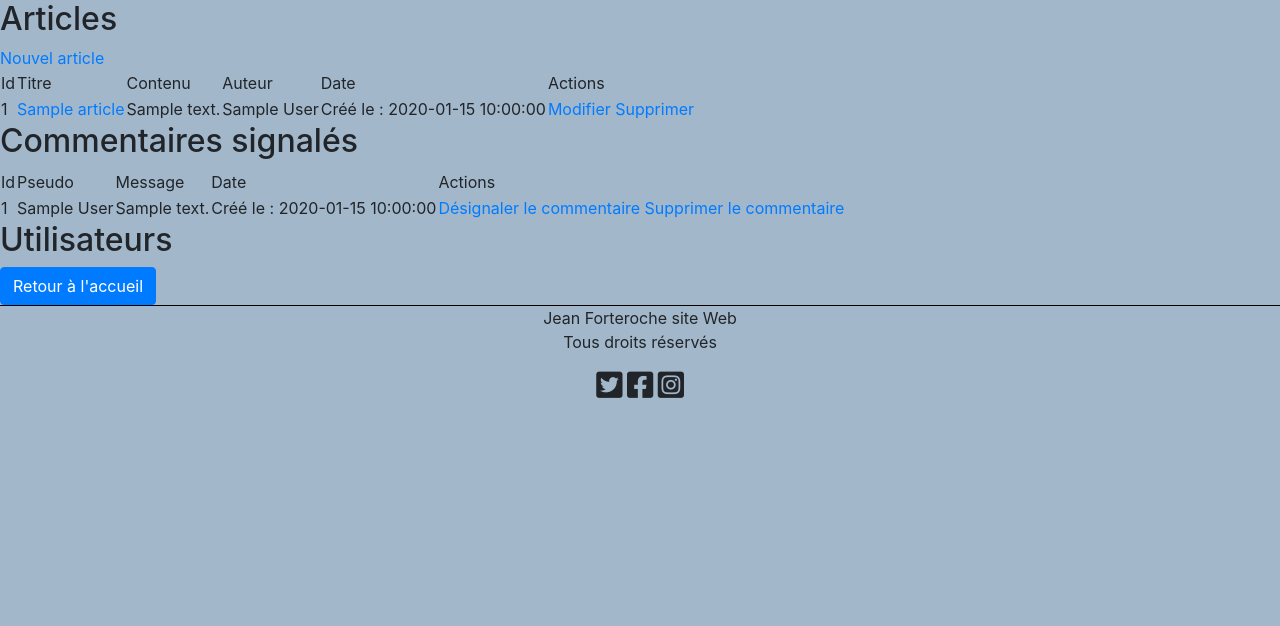
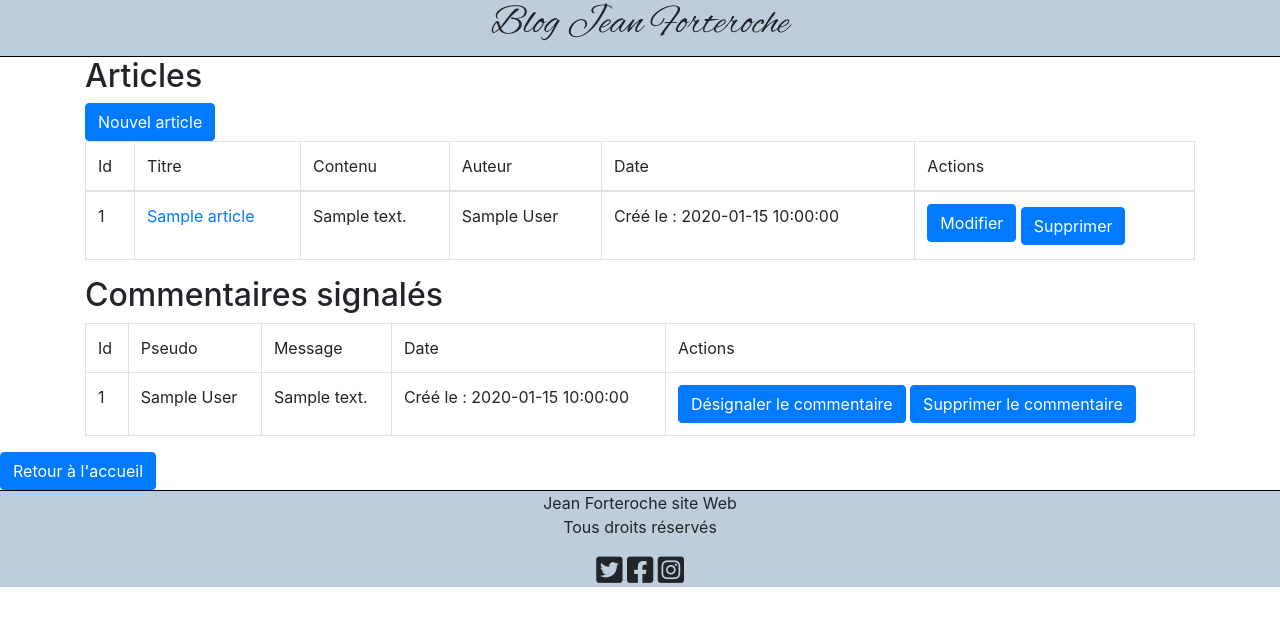
Before and after one commit to Alexis-Boisseleau/Projet-4, a PHP site: template templates/administration.php in a window 1280 px wide. Shown: the top 626 px of the page. Run offline with PHP 8.4, Linux system fonts and the light colour scheme; the template is opened without the code that fills it: most values are stand-ins (such as "Sample title", 1, 10 or a date in 2020); data that the repository does not hold is empty; some libraries are stand-ins or nearby versions.

Commit message:
changements texte/ amélioration administration

```diff
--- a/public/css/projet-4.css
+++ b/public/css/projet-4.css
@@ -5,14 +5,17 @@
 }
 /* css base */
 body{
-    background-color:  #A2B7CA !important;
+    background-color:  !important;
+}
+
+header{
+    font-family: 'AlexBrush-Regular', Arial, Helvetica, sans-serif;
+    text-align: center;
+    background-color:#BDCDDB ;
+    border-bottom: 1px solid black;
 }
 
 /* css page home */
-h1{
-
-    font-family: 'AlexBrush-Regular', Arial, Helvetica, sans-serif;
-}
 
 
 img{
@@ -36,6 +39,7 @@ img{
 .title-article-home{
     font-size: 30px;
     font-family: 'AlexBrush-Regular', Arial, Helvetica, sans-serif;
+    height: 60px;
 }
 
 
@@ -47,9 +51,6 @@ img{
     overflow: hidden;
 }
 
-.author_home{
-
-}
 
 /* css page single */
 #comment{
@@ -62,6 +63,7 @@ img{
 footer{
     border-top: 1px solid black;
     text-align: center;
+    background-color: #BDCDDB;
 
 }
 
--- a/templates/administration.php
+++ b/templates/administration.php
@@ -9,10 +9,11 @@
 
 
 
-
+<div class="container table-responsive">
     <h2>Articles</h2>
-<a href="../public/index.php?route=addArticle">Nouvel article</a>
-<table>
+    <a href="../public/index.php?route=addArticle" class="btn btn-primary">Nouvel article</a>
+    <table class="table table-bordered">
+        <thead class="thead-dark">
             <tr>
                 <td>Id</td>
                 <td>Titre</td>
@@ -21,29 +22,32 @@
                 <td>Date</td>
                 <td>Actions</td>
             </tr>
+        </thead>
         <?php
         foreach ($articles as $article)
         {
             ?>
             <tr>
                 <td><?= htmlspecialchars($article->getId());?></td>
-            <td><a href="../public/index.php?route=article&articleId=<?= htmlspecialchars($article->getId());?>"><?= htmlspecialchars($article->getTitle());?></a></td>
-            <td><?= substr(htmlspecialchars($article->getContent()), 0, 150);?></td>
-            <td><?= htmlspecialchars($article->getAuthor());?></td>
+                <td><a href="../public/index.php?route=article&articleId=<?= htmlspecialchars($article->getId());?>"><?= $article->getTitle();?></a></td>
+                <td><?= substr($article->getContent(), 0, 150);?></td>
+                <td><?= $article->getAuthor();?></td>
                 <td>Créé le : <?= htmlspecialchars($article->getCreatedAt());?></td>
                 <td>
-                <a href="../public/index.php?route=editArticle&articleId=<?= $article->getId(); ?>">Modifier</a>
-                <a href="../public/index.php?route=deleteArticle&articleId=<?= $article->getId(); ?>">Supprimer</a>
+                    <a href="../public/index.php?route=editArticle&articleId=<?= $article->getId(); ?>"  class="btn btn-primary" style="margin-bottom: 5px;">Modifier</a>
+                    <a href="../public/index.php?route=deleteArticle&articleId=<?= $article->getId(); ?>"  class="btn btn-primary">Supprimer</a>
                 </td>
             </tr>
             <?php
         }
         ?>
     </table>
+</div>
 
+<div class="container table-responsive">
     <h2>Commentaires signalés</h2>
 
-<table>
+    <table class="table table-bordered">
         <tr>
             <td>Id</td>
             <td>Pseudo</td>
@@ -61,15 +65,16 @@
                 <td><?= substr(htmlspecialchars($comment->getContent()), 0, 150);?></td>
                 <td>Créé le : <?= htmlspecialchars($comment->getCreatedAt());?></td>
                 <td>
-                <a href="../public/index.php?route=unflagComment&commentId=<?= $comment->getId(); ?>">Désignaler le commentaire</a>
-                <a href="../public/index.php?route=deleteComment&commentId=<?= $comment->getId(); ?>">Supprimer le commentaire</a>
+                    <a href="../public/index.php?route=unflagComment&commentId=<?= $comment->getId(); ?>" class="btn btn-primary">Désignaler le commentaire</a>
+                    <a href="../public/index.php?route=deleteComment&commentId=<?= $comment->getId(); ?>" class="btn btn-primary">Supprimer le commentaire</a>
                 </td>
             </tr>
             <?php
         }
         ?>
     </table>
+</div>
 
-<h2>Utilisateurs</h2>
+
 
 <a href="../public/index.php" class="btn btn-primary">Retour à l'accueil</a>
--- a/templates/base.php
+++ b/templates/base.php
@@ -20,11 +20,12 @@
     <script type="text/javascript" src="../public/js/tinymce/tinymce-init.js"></script>
 </head>
 <body>
+    <header ><h1>Blog Jean Forteroche</h1></header>
     <div id="content">
         <?= $content ?>
     </div>
 
-    <footer>
+    <footer >
         <p>Jean Forteroche site Web </br> Tous droits réservés</p>
         <div id="social">
             <i class="fab fa-twitter-square"></i>
--- a/templates/edit_article.php
+++ b/templates/edit_article.php
@@ -4,5 +4,5 @@
     <?php include('form_article.php');?>
 
     </form>
-    <a href="../public/index.php">Retour à l'accueil</a>
+
 </div>
--- a/templates/form_article.php
+++ b/templates/form_article.php
@@ -21,12 +21,12 @@ $submit = $route === 'addArticle' ? 'Envoyer' : 'Mettre à jour';
             <input type="text" id="author" name="author" class="tinymce" value="<?= isset($post) ? htmlspecialchars($post->get('author')): ''; ?>"><br>
             <?= isset($errors['author']) ? $errors['author'] : ''; ?>
 
-            <input type="submit" value="<?= $submit; ?>" id="submit" name="submit">
+            <input class="btn btn-primary" type="submit" value="<?= $submit; ?>" id="submit" name="submit">
 
             </div>
 
     </form>
 
-    <a href="../public/index.php">Retour à l'accueil</a>
+    <a href="../public/index.php" class="btn btn-primary">Retour à l'accueil</a>
 
 </div>
--- a/templates/home.php
+++ b/templates/home.php
@@ -4,7 +4,7 @@
 
 
 
-<h1 style="text-align: center">Blog Jean Forteroche</h1>
+
 
 
 <div id="carouselExampleControls" class="carousel slide" data-ride="carousel">
```
Lines whose indentation alone changed are shown as unchanged.
